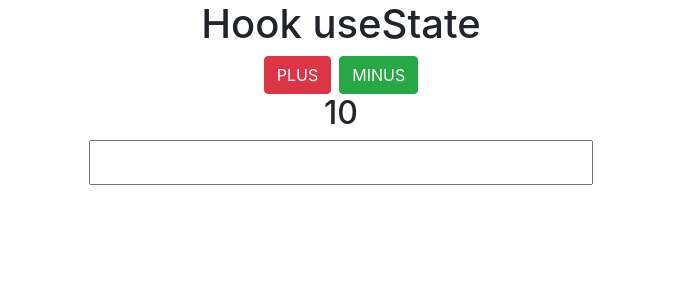
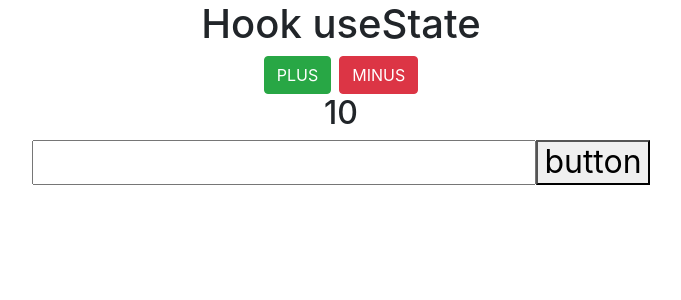
Before and after one commit to Mikirtumov/react-state, a React (Create React App) app: page / in a window 1280 px wide. Shown: the top 300 px of the page, without its empty margins (299-980 px from the left). Built offline with nearby package versions, Linux system fonts and the light colour scheme.

Commit message:
test commit

```diff
--- a/package.json
+++ b/package.json
@@ -8,6 +8,7 @@
     "@testing-library/react": "^9.5.0",
     "@testing-library/user-event": "^7.2.1",
     "bootstrap": "^4.5.0",
+    "firebase": "^7.14.6",
     "react": "^16.13.1",
     "react-dom": "^16.13.1",
     "react-scripts": "3.4.1"
--- a/src/App.js
+++ b/src/App.js
@@ -1,4 +1,4 @@
-import React, {useState} from 'react';
+import React, { useState } from 'react';
 import './App.css';
 import LeftHand from "./LeftHand";
 import RightHand from "./RightHand";
@@ -9,18 +9,16 @@ function App() {
     const [count, setCount] = useState(10);
     const [step, stepCount] = useState(2);
 
-    const handler = (newValue) => {
-        setCount(newValue);
-    }
-    const onStepChange = (newValue) => {
-        stepCount(newValue);
-    }
+
+    const handler = (newValue) => setCount(newValue);
+
+    const onStepChange = (newValue) => stepCount(newValue);
 
     return (
         <div className="App">
-            <LeftHand changeCount={handler} counter={count} step={step}/>
-            <RightHand counter={count} />
-            <StepConfig onStepChange={onStepChange}/>
+            <LeftHand changeCount={handler} count={count} step={step} />
+            <RightHand count={count} />
+            <StepConfig onStepChange={onStepChange} />
         </div>
     );
 }
--- a/src/LeftHand.js
+++ b/src/LeftHand.js
@@ -3,19 +3,15 @@ import './App.css';
 
 function LeftHand(props) {
 
-    const clickerPlus = () => {
-        props.changeCount(props.counter + props.step);
-    }
-    const clickerMinus = () => {
-        props.changeCount(props.counter - props.step);
-    }
+    const clickerPlus = () => props.changeCount(props.count + props.step)
+    const clickerMinus = () => props.changeCount(props.count - props.step)
 
     return (
         <div className="App">
             <h1>Hook useState</h1>
 
-            <button type="button" className="btn btn-danger mr-2" onClick={clickerPlus}>PLUS</button>
-            <button type="button" className="btn btn-success" onClick={clickerMinus}>MINUS</button>
+            <button type="button" className="btn btn-success mr-2" onClick={clickerPlus}>PLUS</button>
+            <button type="button" className="btn btn-danger" onClick={clickerMinus}>MINUS</button>
 
         </div>
     );
--- a/src/RightHand.js
+++ b/src/RightHand.js
@@ -6,7 +6,7 @@ function RightHand(props) {
 
     return (
         <div className="h2">
-            {props.counter}
+            {props.count}
         </div>
     );
 }
--- a/src/StepConfig.js
+++ b/src/StepConfig.js
@@ -6,7 +6,8 @@ function StepConfig(props) {
 
     return (
         <div className="h2">
-            <input onChange={(e) => props.onStepChange(+e.target.value)}/>
+            <input onChange={(e) => props.onStepChange(+e.target.value)} />
+            <button onClick={() => (alert("saeors"))}>button</button>
         </div>
     );
 }
```
Also changed, not shown: 1 other file (tests, documents, lock files or other folders).
